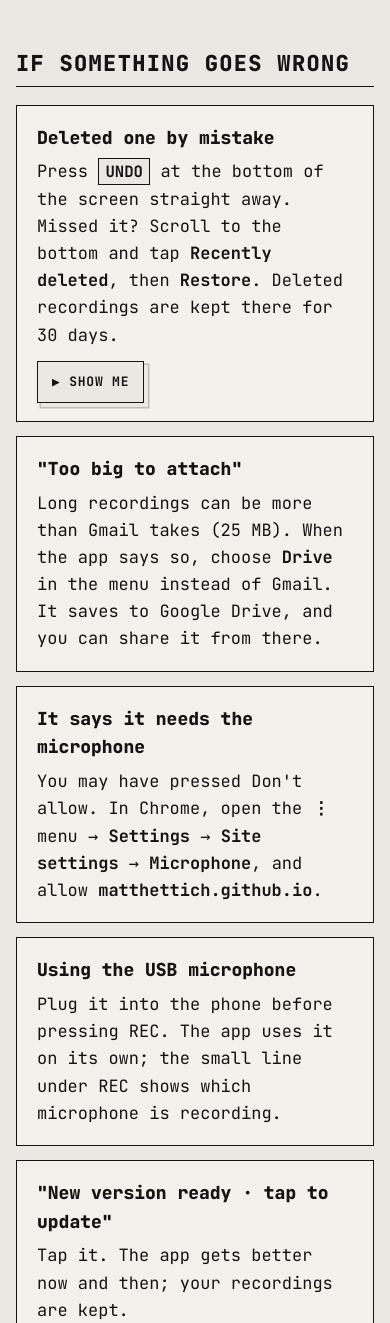
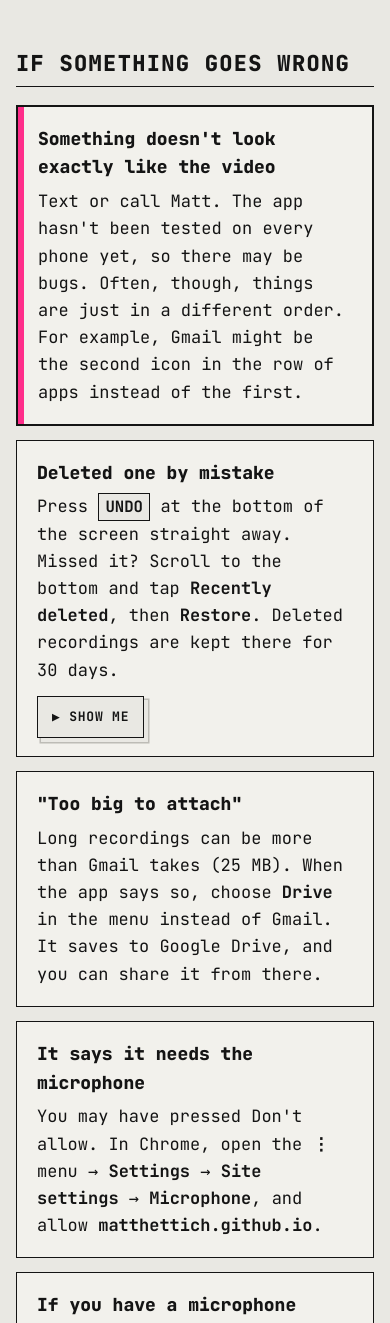
Before and after one commit to matthettich/wake, a plain HTML site: page recorder/index.html in a window 390 px wide. Shown: the part 4028-5351 px from the top of the page. Drawn offline with Linux system fonts and the light colour scheme.

Commit message:
Recorder guide: 'doesn't look like the video' help card first; 'If you have a microphone'
Co-Authored-By: Claude Opus 5.5 <noreply@anthropic.com>
Claude-Session: https://claude.ai/code/session_01D3NAxo38LQACgkfzdaaPjv

```diff
--- a/recorder/index.html
+++ b/recorder/index.html
@@ -95,6 +95,7 @@ h1{font-family:var(--f-name); font-weight:700; text-transform:uppercase; font-si
 .help{display:grid; grid-template-columns:repeat(2, minmax(0,1fr)); gap:14px}
 .help .card{background:var(--panel); border:1px solid var(--line); padding:18px 20px}
 .help h3{margin:0 0 6px; font-size:18px; font-weight:800}
+.help .first{grid-column:1/-1; border-width:2px; box-shadow:inset 6px 0 0 var(--soft)}
 .help p{margin:0}
 
 footer{padding-block:30px 44px; color:var(--muted); font-size:13px}
@@ -219,6 +220,10 @@ footer .fin{display:flex; flex-wrap:wrap; gap:8px 20px; justify-content:space-be
   <section class="sec wrap" id="help" aria-labelledby="helpH">
     <div class="sechead"><h2 id="helpH">If something goes wrong</h2></div>
     <div class="help">
+      <div class="card first">
+        <h3>Something doesn't look exactly like the video</h3>
+        <p>Text or call Matt. The app hasn't been tested on every phone yet, so there may be bugs. Often, though, things are just in a different order. For example, Gmail might be the second icon in the row of apps instead of the first.</p>
+      </div>
       <div class="card">
         <h3>Deleted one by mistake</h3>
         <p>Press <span class="key">UNDO</span> at the bottom of the screen straight away. Missed it? Scroll to the bottom and tap <b>Recently deleted</b>, then <b>Restore</b>. Deleted recordings are kept there for 30 days.</p>
@@ -233,7 +238,7 @@ footer .fin{display:flex; flex-wrap:wrap; gap:8px 20px; justify-content:space-be
         <p>You may have pressed Don't allow. In Chrome, open the <b>⋮</b> menu → <b>Settings</b> → <b>Site settings</b> → <b>Microphone</b>, and allow <b>matthettich.github.io</b>.</p>
       </div>
       <div class="card">
-        <h3>Using the USB microphone</h3>
+        <h3>If you have a microphone</h3>
         <p>Plug it into the phone before pressing REC. The app uses it on its own; the small line under REC shows which microphone is recording.</p>
       </div>
       <div class="card">
```
